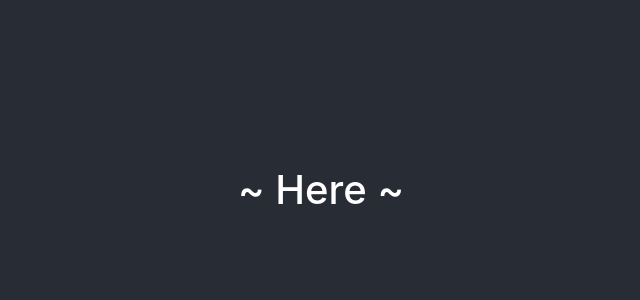
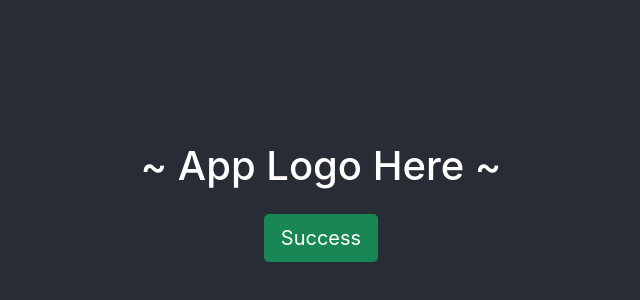
Before and after one commit to ram-bor/cocktail-randomizer, a React (Create React App) app: page /home in a window 1280 px wide. Shown: the part 198-498 px from the top of the page, without its empty margins (319-959 px from the left). Built offline with nearby package versions, Linux system fonts and the light colour scheme.

Commit message:
testing route to shaker

```diff
--- a/src/pages/Home/Home.js
+++ b/src/pages/Home/Home.js
@@ -8,13 +8,16 @@ import { Route, Link } from 'react-router-dom';
 function Home(props) {
   return (
     <div className="home">
-      <nav>
-        <Link to="/shaker"></Link>
-      </nav>
       <header className="home-header">
         <p>
-          <h1>~ {props.name} Here ~</h1>
+          <h1> ~ App Logo Here ~ </h1>
         </p>
+        <div>
+          <Link to="/shaker">
+            {' '}
+            <Button />{' '}
+          </Link>
+        </div>
       </header>
     </div>
   );
--- a/src/pages/Shaker/Shaker.js
+++ b/src/pages/Shaker/Shaker.js
@@ -1,9 +1,11 @@
 import React from 'react';
 import './Shaker.css';
+import { Route, Link } from 'react-router-dom';
 
 function Shaker() {
   return (
     <div className="shaker">
+      <Link> to="/shaker</Link>
       <h1>Shaker will "shake" what its mama gave it here</h1>
       <h3>(This will be on page 2)</h3>
     </div>
```
